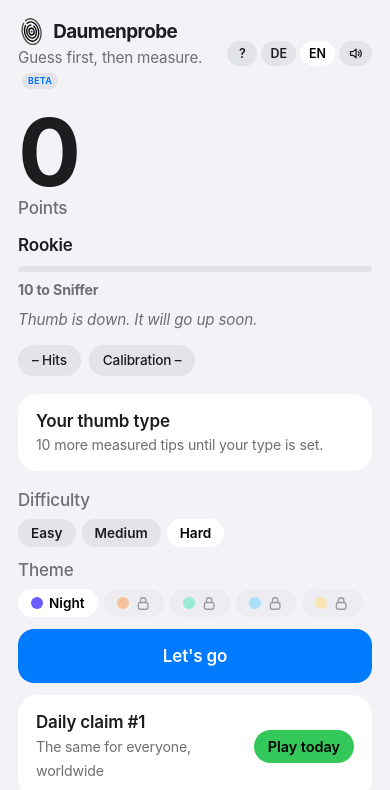
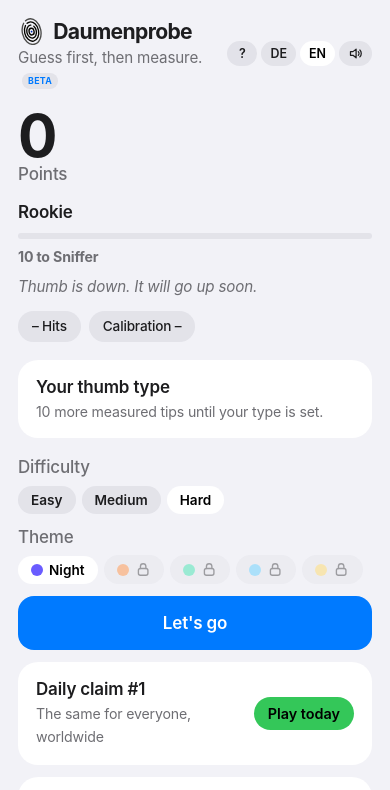
Before and after one commit to maxim91136/Daumenprobe, a plain HTML site: page index.html in a window 390 px wide. Shown: the top 790 px of the page. Drawn offline with Linux system fonts and the light colour scheme.

Commit message:
Startseite: Punktezahl kleiner, Titel etwas größer
Co-Authored-By: Claude Sonnet 5.5 <noreply@anthropic.com>
Claude-Session: https://claude.ai/code/session_01ApH6QfvaxP8NmgnPRrmuxx

```diff
--- a/style.css
+++ b/style.css
@@ -488,7 +488,7 @@ body[data-theme="hit"] .coach, body[data-theme="miss"] .coach { background: rgba
 .pts-pos { color: var(--green); font-weight: 600; } .pts-neg { color: var(--red); font-weight: 600; }
 
 /* Startseite: große, ruhige Zahl */
-.hero-n { font-size: clamp(4.5rem, 24vw, 7rem); font-weight: 700; letter-spacing: -.05em; line-height: .95; }
+.hero-n { font-size: clamp(3rem, 15vw, 4.4rem); font-weight: 700; letter-spacing: -.05em; line-height: .95; }
 .hero-l { font-weight: 500; }
 .hero-sub span { border: 0; background: var(--seg); color: var(--fg); font-weight: 500; font-size: .85rem; }
 .rank-top b { font-size: 1.0625rem; font-weight: 600; }
@@ -648,14 +648,14 @@ body[data-theme="yes"], body[data-theme="hit"] { --fg2: rgba(3,38,15,.8); }
   .brand { min-width: 0; }
 }
 @media (max-width: 380px) {
-  .brand .mark, .mark { font-size: 1.12rem; }
+  .brand .mark, .mark { font-size: 1.2rem; }
   .print-logo { height: 1.5rem; }
   .langs { gap: 3px; }
   .langs .chip { padding: 5px 8px; font-size: .74rem; }
   .brand { gap: 5px; }
 }
 @media (min-width: 381px) and (max-width: 430px) {
-  .brand .mark, .mark { font-size: 1.18rem; }
+  .brand .mark, .mark { font-size: 1.32rem; }
   .langs .chip { padding: 5px 9px; font-size: .78rem; }
 }
 
```
